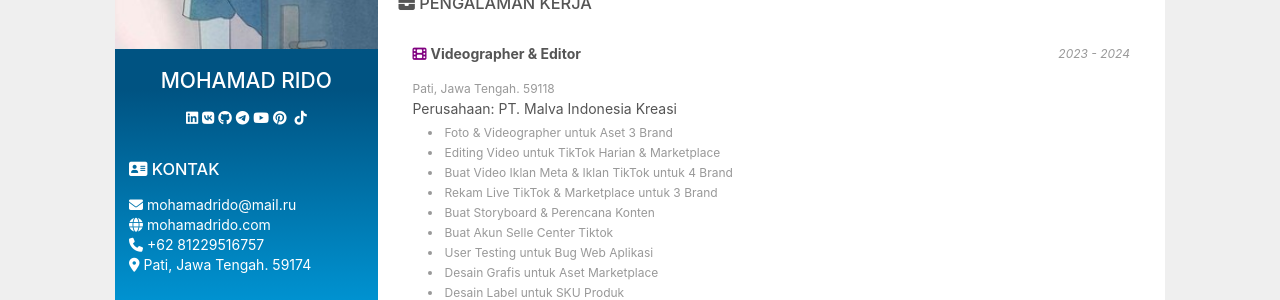
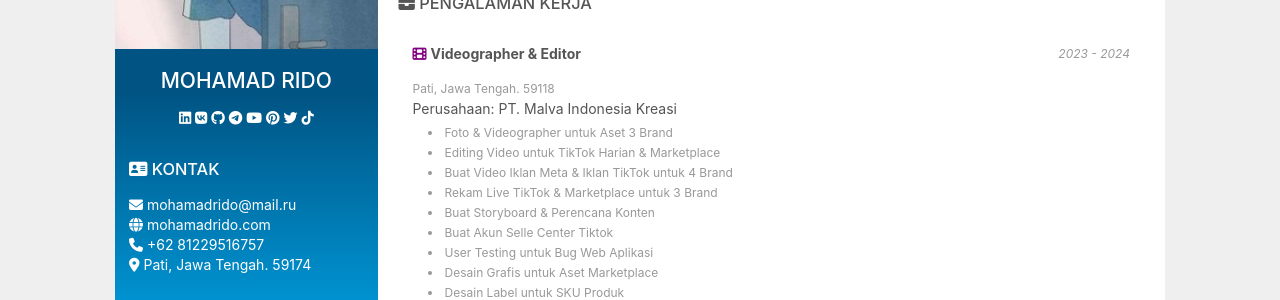
Before and after one commit to j5sacolasembalagens-pixel/xkhujztrbowverbtqv9mmmgnutuqjjakzdfafbwww, a Jekyll site: the page built from id.html, in a window 1280 px wide. Shown: the part 229-529 px from the top of the page. Built offline with Jekyll 4.4.1, drawn with Linux system fonts in a browser that asks for light colours; nearby versions of some CDN libraries.

Commit message:
Update id.html

```diff
--- a/id.html
+++ b/id.html
@@ -15,7 +15,7 @@ layout: default
     <a href="https://t.me/mohamadrido"><i class="fab fa-telegram"></i></a>
     <a href="https://youtube.com/@mohamad_rido"><i class="fab fa-youtube"></i></a>
     <a href="https://pinterest.com/mohamad_rido"><i class="fab fa-pinterest"></i></a>
-    <a href="https://x.com/mohamad_rido"><i class="fa-brands fa-x-twitter"></i></a>
+    <a href="https://twitter.com/mohamad_rido"><i class="fab fa-twitter"></i></a>
     <a href="https://tiktok.com/@mohamad_rido"><i class="fab fa-tiktok"></i></a>
     </div>
   </div>
```
